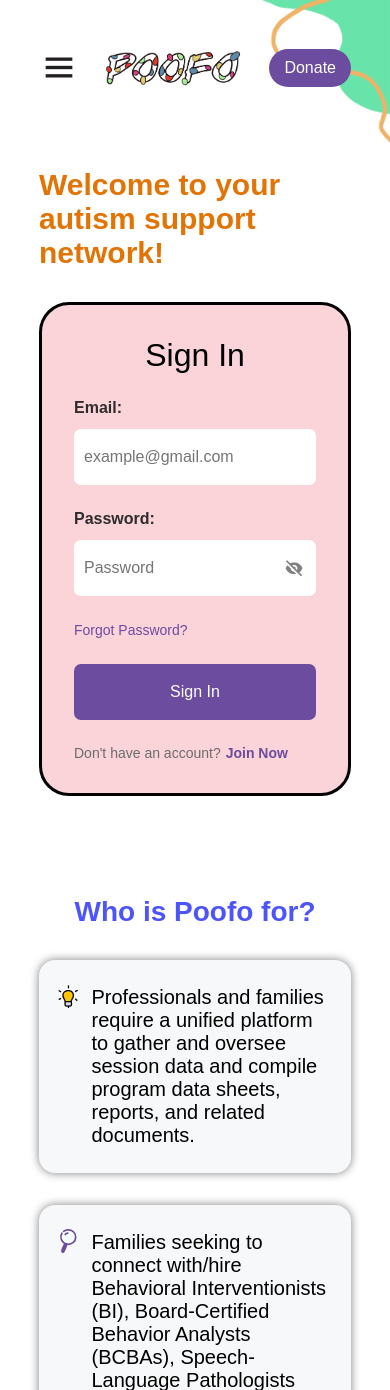
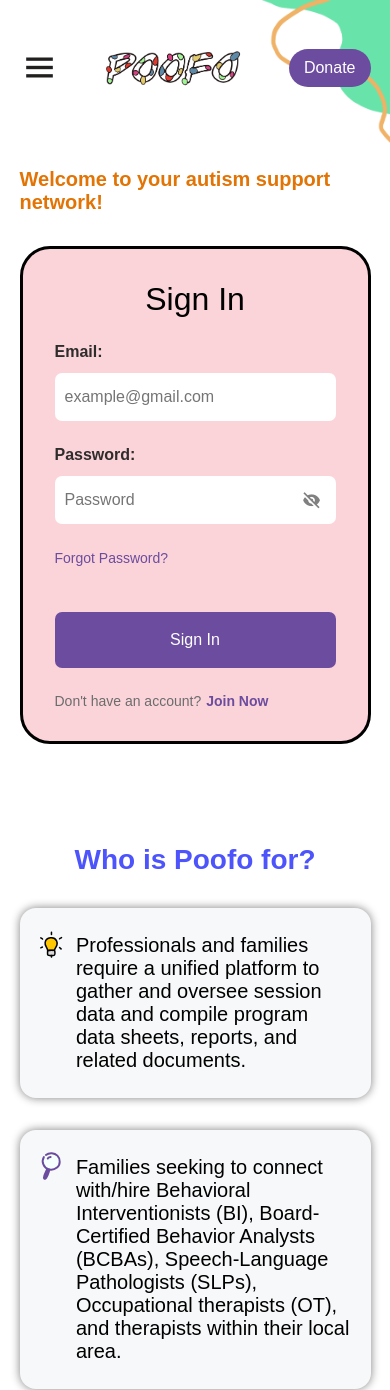
Before and after one commit to rtm200/sus, a PHP site: page / in a window 390 px wide. Shown: the top 1390 px of the page. Run offline with PHP 8.4, Linux system fonts and the light colour scheme; some web fonts are replaced.

Commit message:
Update style.css

```diff
--- a/style.css
+++ b/style.css
@@ -286,6 +286,7 @@ main form button {
     background-color: #6C4C9E;
     color: white;
     font-size: 16px;
+    margin-top: 20px !important;
 }
 
 main form .signup {
@@ -594,19 +595,26 @@ footer p {
 }
 
 @media only screen and (max-width: 500px) {
+    header {
+        max-width: 90%;
+
+    }
+    main {
+        max-width: 90%;
+    }
     header img {
         width: 136px;
     }
     header ul{
         gap: 28px;
     }
-header ul li a{
+    header ul li a{
         font-size: 14px;
     }
     /* main */
     main h1 {
         width: 100%;
-        font-size: 30px;
+        font-size: 20px;
         text-align: left;
     }
 
@@ -614,7 +622,9 @@ header ul li a{
         font-size: 32px;
         font-weight: 500;
     }
-
+    main form .inputField input {
+        height: 48px;
+    }
     .container_right {
         display: none;
     }
```
